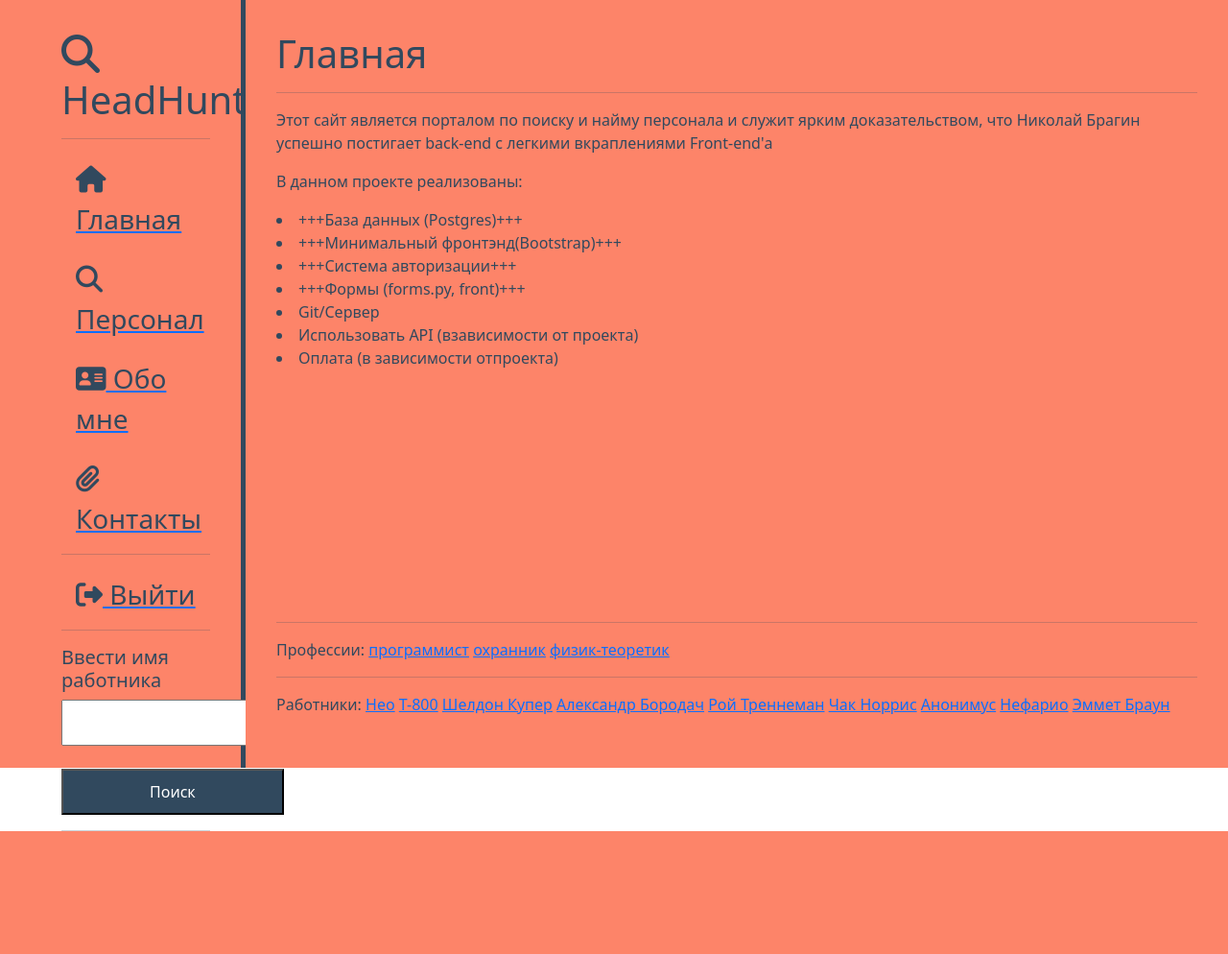
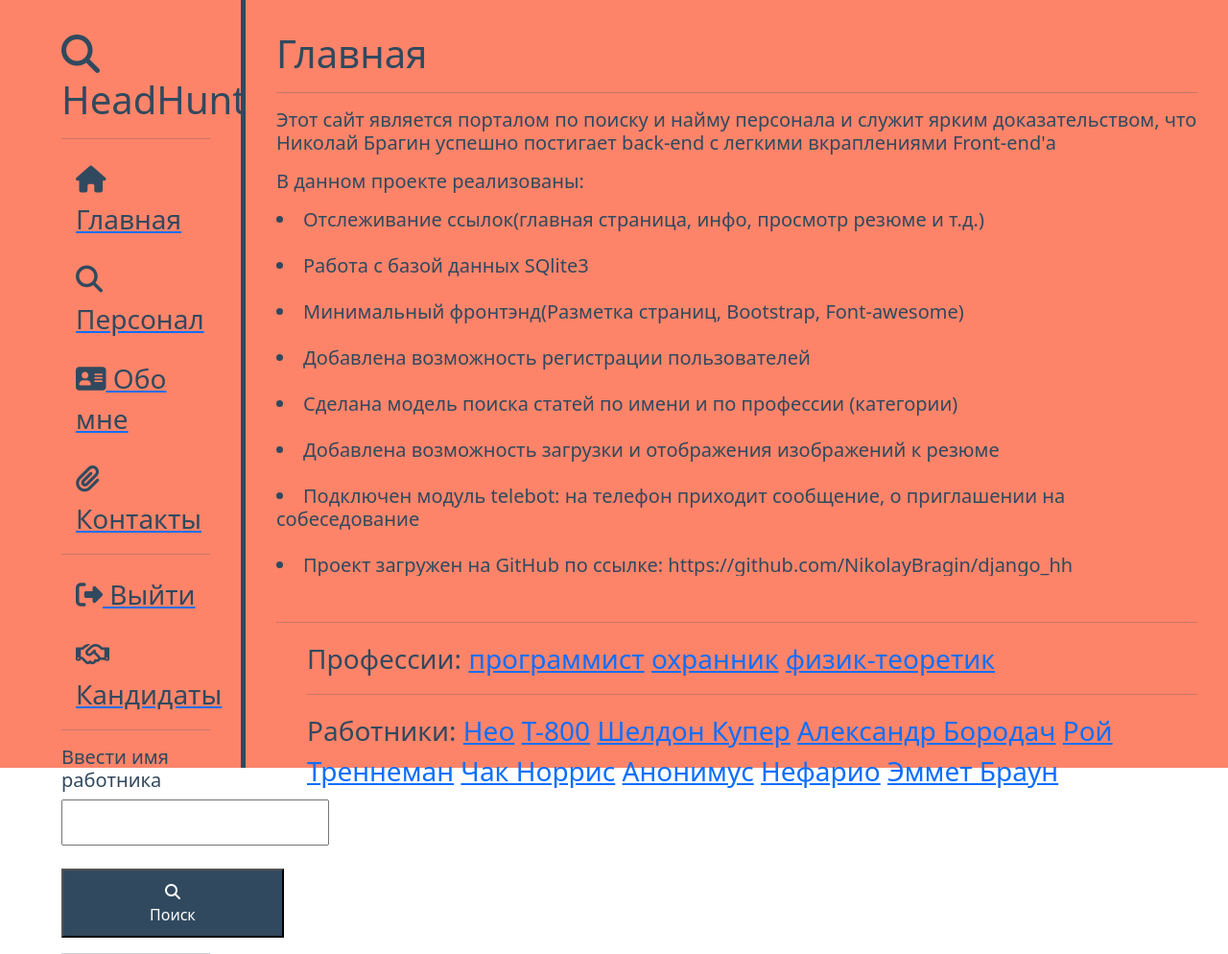
Before and after one commit to NikolayBragin/django_hh, a Django app: page / in a window 1280 px wide. Shown: the whole page at 96% size. Before the commit the page ends 866 px from the top, so only its background shows below. Run offline with Django 4.2, Linux system fonts and the light colour scheme; a user stored in the database is signed in; data comes from the database, SQL or seed files in the repository; both versions use the stored data as it was after the commit.

Commit message:
ХэдХантер + 4 резюме

```diff
--- /dev/null
+++ b/django_hh/index/handlers.py
@@ -0,0 +1,2 @@
+import telebot
+bot = telebot.TeleBot('6088098376:AAEVGlvehJy1_TUuxISUkku4Iq6eqTLH0lE')
--- a/django_hh/index/static/css/index.css
+++ b/django_hh/index/static/css/index.css
@@ -42,6 +42,10 @@
     margin-left: 15px;
     transition: transform .6s ease;
 }
+.tools_text{
+    font-size: 28px;
+    color: #31495e;
+}
 aside ul a{font-size: 28px;}
 aside ul li:hover, aside ul a:hover{
         color: #fff;
--- a/django_hh/index/templates/about.html
+++ b/django_hh/index/templates/about.html
@@ -5,9 +5,10 @@
 {% block content %}
     <h1>Обо мне</h1>
     <hr>
+<h5>
     <p>Я, Брагин Николай, начинающий, но крайне одаренный back-end разработчик.</p>
     <p>С удовольствием устроюсь стажером в любую IT компанию (предпочтительно IT-park, Ташкент) для закрепления скилов и наработки бесценного опыта.</p>
-    <p>Так же готов преподавать в учебных заведениях или ВУЗах (опыт преподавательской деятельности 7 лет)/</p>
+    <p>Так же готов преподавать в учебных заведениях или ВУЗах (опыт преподавательской деятельности 7 лет)</p></h5>
 {% endblock %}
 
 {% block search %}
@@ -17,7 +18,7 @@
             {% csrf_token %}
             <input class="find" type="text" name="search_product"><br>
             <br>
-            <button class="search">Поиск</button>
+            <button class="search"><i class="fa-solid fa-magnifying-glass"></i> Поиск</button>
         </form>
         <hr>
 {% endblock %}
--- a/django_hh/index/templates/contacts.html
+++ b/django_hh/index/templates/contacts.html
@@ -5,8 +5,9 @@
 {% block content %}
     <h1>Контакты</h1>
     <hr>
+<h5>
     <p>Ташкент, Мирзо-Улугбекский район, улица Сайрам, дом 2, квартира 84</p>
-    <p>тел: +998-90-038-39-11, эл.адрес: anhksnick@gmail.com </p>
+    <p>тел: +998-90-038-39-11, эл.адрес: anhksnick@gmail.com </p></h5>
 {% endblock %}
 
 {% block search %}
@@ -16,7 +17,7 @@
             {% csrf_token %}
             <input class="find" type="text" name="search_product"><br>
             <br>
-            <button class="search">Поиск</button>
+            <button class="search"><i class="fa-solid fa-magnifying-glass"></i> Поиск</button>
         </form>
         <hr>
 {% endblock %}
--- a/django_hh/index/templates/exact_category.html
+++ b/django_hh/index/templates/exact_category.html
@@ -5,9 +5,10 @@
 {% block content %}
     <h1>Все работники по выбранной профессии</h1>
     <hr>
+    <h5>
     {% for i in products %}
-        <a href="/product/{{ i.id }}">{{ i.product_name }}</a><br>
-    {% endfor %}
+        <a href="/product/{{ i.id }}">{{ i.product_name }}</a><br><br>
+    {% endfor %}</h5>
 {% endblock %}
 {% block tools %}{% endblock %}
 {% block search %}{% endblock %}
--- a/django_hh/index/templates/index.html
+++ b/django_hh/index/templates/index.html
@@ -5,20 +5,28 @@
 {% block content %}
     <h1>Главная</h1>
     <hr>
-    <p>Этот сайт является порталом по поиску и найму персонала и служит ярким доказательством, что Николай Брагин успешно постигает back-end с легкими вкраплениями Front-end'а</p>
-    <p>В данном проекте реализованы:
-        <li>+++База данных (Postgres)+++</li>
-        <li>+++Минимальный фронтэнд(Bootstrap)+++</li>
-        <li>+++Система авторизации+++</li>
-        <li>+++Формы (forms.py, front)+++</li>
-        <li>Git/Сервер</li>
-        <li>Использовать API (взависимости от проекта)</li>
-        <li>Оплата (в зависимости отпроекта)</li>
-    </p>
+
+    <h5><p>Этот сайт является порталом по поиску и найму персонала и служит ярким доказательством, что Николай Брагин успешно постигает back-end с легкими вкраплениями Front-end'а</p></h5>
+    <h5><p>В данном проекте реализованы:</p></h5>
+    <h5><li>Отслеживание ссылок(главная страница, инфо, просмотр резюме и т.д.)</li><br>
+        <li>Работа с базой данных SQlite3</li><br>
+        <li>Минимальный фронтэнд(Разметка страниц, Bootstrap, Font-awesome)</li><br>
+        <li>Добавлена возможность регистрации пользователей</li><br>
+        <li>Сделана модель поиска статей по имени и по профессии (категории)</li><br>
+        <li>Добавлена возможность загрузки и отображения изображений к резюме</li><br>
+        <li>Подключен модуль telebot: на телефон приходит сообщение, о приглашении на собеседование</li><br>
+        <li>Проект загружен на GitHub по ссылке:  https://github.com/NikolayBragin/django_hh</li><br>
+        <li>---Проект запущен на Pythonanywhere и доступен 24/7 по ссылке: </li><br>
+        <li>---Использовать API (взависимости от проекта)</li><br>
+        <li>---Оплата (в зависимости отпроекта)</li><br></h5>
+
+
 {% endblock %}
 
 {% block tools %}
     <hr>
+    <aside class="tools_text">
+        <ul>
             Профессии:
             {% for category in categories %}
                 <a href="category/{{ category.id }}">{{ category.category_name }}</a>
@@ -27,7 +35,10 @@
             Работники:
             {% for product in products %}
                 <a href="product/{{ product.id }}">{{ product.product_name }}</a>
-    {% endfor %}{% endblock %}
+            {% endfor %}
+        </ul>
+    </aside>
+{% endblock %}
 
 {% block search %}
         <hr>
@@ -36,7 +47,7 @@
             {% csrf_token %}
             <input class="find" type="text" name="search_product"><br>
             <br>
-            <button class="search">Поиск</button>
+            <button class="search"><i class="fa-solid fa-magnifying-glass"></i> Поиск</button>
         </form>
         <hr>
 {% endblock %}
--- a/django_hh/index/templates/layout.html
+++ b/django_hh/index/templates/layout.html
@@ -20,15 +20,13 @@
             <hr>
             {% if user.is_authenticated %}
                 <a href="accounts/logout/"><li><i class="fa-solid fa-right-from-bracket"></i> Выйти</li></a>
+                <a href="/cart"><li><i class="fa-regular fa-handshake"></i> Кандидаты</li></a>
             {% else %}
                 <a href="/accounts/login/"><li><i class="fa-solid fa-right-to-bracket"></i> Войти</li></a>
                 <a href="/register"><li><i class="fa-solid fa-clipboard"></i> Регистрация</li></a>
             {% endif %}
 
-            {% block search %}
-
-            {% endblock %}
-
+            {% block search %}{% endblock %}
         </ul>
     </aside>
     <aside class="main">
--- a/django_hh/index/templates/news_home.html
+++ b/django_hh/index/templates/news_home.html
@@ -27,7 +27,7 @@
             {% csrf_token %}
             <input class="find" type="text" name="search_product"><br>
             <br>
-            <button class="search">Поиск</button>
+            <button class="search"><i class="fa-solid fa-magnifying-glass"></i> Поиск</button>
         </form>
         <hr>
 {% endblock %}
--- a/django_hh/index/urls.py
+++ b/django_hh/index/urls.py
@@ -9,4 +9,7 @@
     path('category/<int:pk>', views.get_exact_category),
     path('product/<int:pk>', views.get_exact_product, name='news-detail'),
     path('search', views.search_product),
+    path('cart', views.user_cart),
+    path('del-item/<int:pk>', views.del_from_cart),
+    path('add-to-cart/<int:pk>', views.add_to_cart),
 ]
--- a/django_hh/index/views.py
+++ b/django_hh/index/views.py
@@ -1,7 +1,7 @@
 from django.shortcuts import render, redirect
 from . import forms, models
-from . models import Product
 import requests
+from .handlers import bot
 
 from django.views.generic import DetailView, UpdateView, DeleteView
 
@@ -49,14 +49,19 @@
 def add_to_cart(request, pk):
     if request.method == 'POST':
         checker = models.Product.objects.get(id=pk)
-        if checker.product_amount >= int(request.POST.get('product_amount')):
-            models.Cart.objects.create(user_id=request.user.id, user_product=checker, user_product_count=int(request.POST.get('product_amount'))).save()
-            return redirect('/')
-        else:
-            return redirect('/')
+        product_amount_one = 1
+        models.Cart.objects.create(user_id=request.user.id, user_product=checker, user_product_count=product_amount_one).save()
+        return redirect('/')
 
 def user_cart(request):
     cart = models.Cart.objects.filter(user_id=request.user.id)
+    if request.method == 'POST':
+        main_text = 'Вашими резюме заинтересовались!\n\n'
+        for i in cart:
+            main_text += f'Соискателя: / {i.user_product} / хотят пригласить на собеседование\n'
+        bot.send_message(352722879, main_text)
+        cart.delete()
+        return redirect('/')
     context = {'cart': cart}
     return render(request, 'user_cart.html', context)
 
```
Also changed, not shown: django_hh/index/templates/exact_product.html (+12 -2 lines), django_hh/index/templates/user_cart.html (added, +21 -0 lines), django_hh/db.sqlite3, django_hh/index/static/img/Dr-Nefario.jpg (added), django_hh/index/static/img/Emet_broun.jpg (added), django_hh/index/static/img/anonimus.jpg (added), django_hh/media/Dr-Nefario.jpg (added), django_hh/media/Emet broun.jpg (added), django_hh/media/anonimus.jpg (added). Lines whose indentation alone changed are shown as unchanged.
